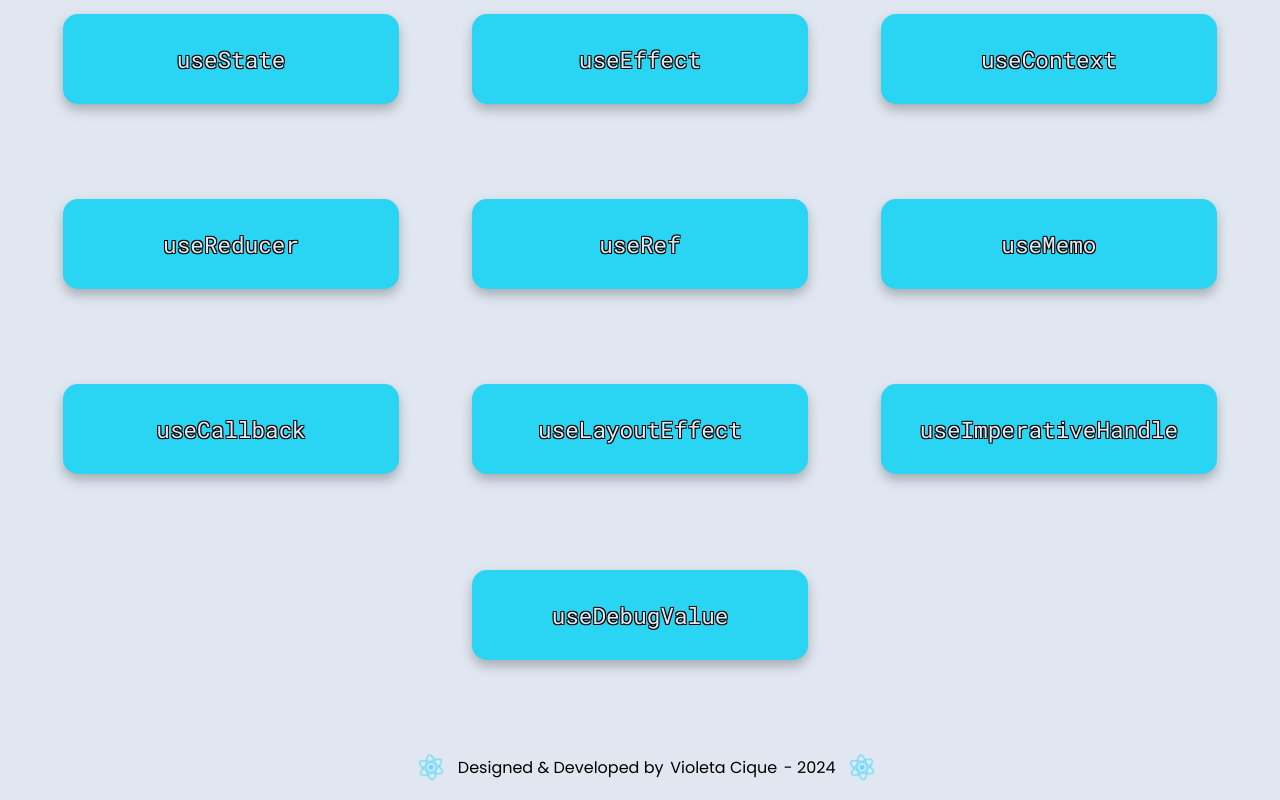
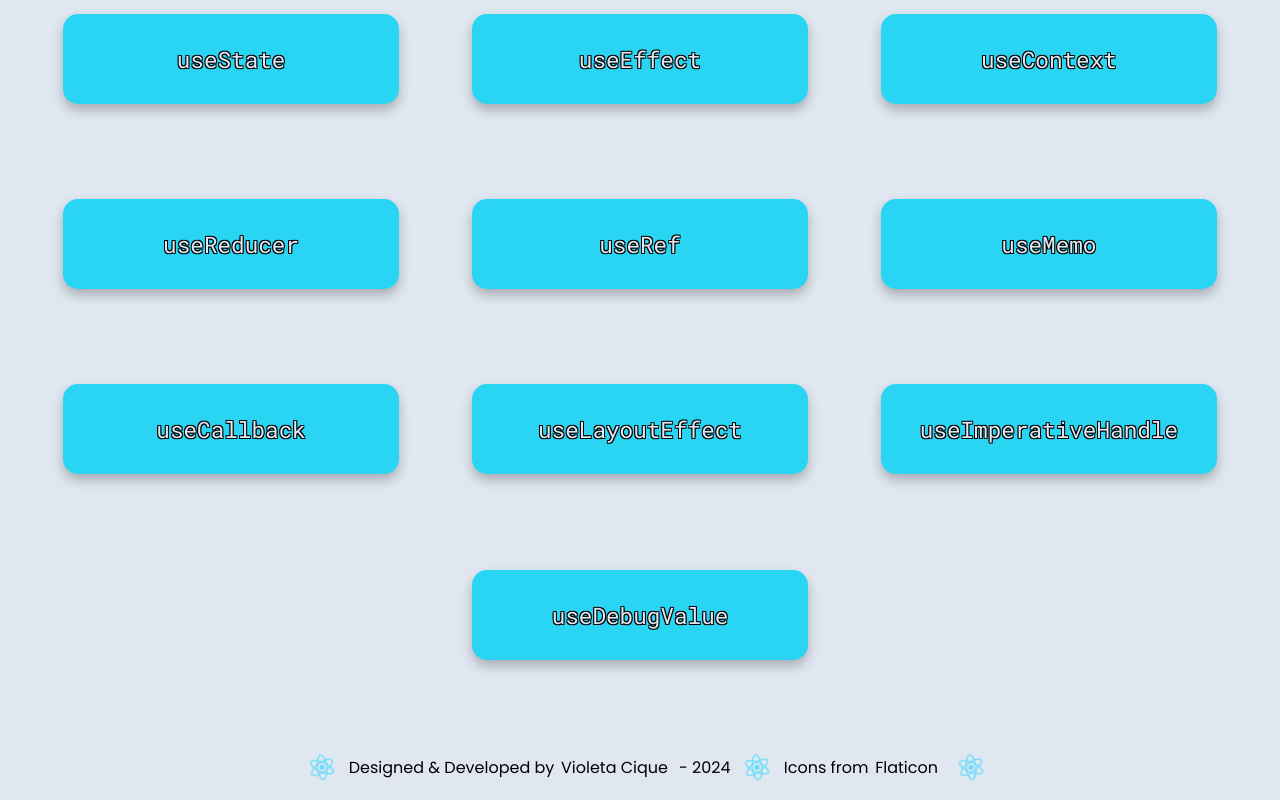
Before and after one commit to violetacf/re-react-ing, a React (Create React App) app: page /react-hooks in a window 1280 px wide. Shown: the part 433-1233 px from the top of the page. Built offline with nearby package versions, Linux system fonts and the light colour scheme; the HTML template or start-up script is replaced by a standard one; a web font is replaced by a local one.

Commit message:
Add flaticon for use rights

```diff
--- a/src/Components/Created/Created.js
+++ b/src/Components/Created/Created.js
@@ -1,23 +1,28 @@
+import { useContext } from 'react';
+import { SpanishModeContext } from '../../Context/SpanishModeContext';
 import './Created.css';
 import ReactImg from '../../Images/react_logo.png';
 
 export default function CreatedBy() {
+  const { spanishMode } = useContext(SpanishModeContext);
+
   return (
     <div className="created-container">
-      <img
-        className="react-logo"
-        src={ReactImg}
-        alt="React logo"
-      ></img>
+      <img className="react-logo" src={ReactImg} alt="React logo"></img>
       <p>
-        Designed & Developed by
-        <a href="https://violeta.cique.es/">Violeta Cique</a>- 2024
+        {spanishMode
+          ? 'Diseñado y Desarrollado por'
+          : 'Designed & Developed by'}
+        {''}
+        <a href="https://violeta.cique.es/">Violeta Cique</a> - 2024
       </p>
-      <img
-        className="react-logo"
-        src={ReactImg}
-        alt="React logo"
-      ></img>
+      <img className="react-logo" src={ReactImg} alt="React logo"></img>
+      <p>
+        {spanishMode ? 'Iconos de' : 'Icons from'}
+        {''}
+        <a href="https://www.flaticon.com/">Flaticon</a>
+      </p>
+      <img className="react-logo" src={ReactImg} alt="React logo"></img>
     </div>
   );
 }
```
